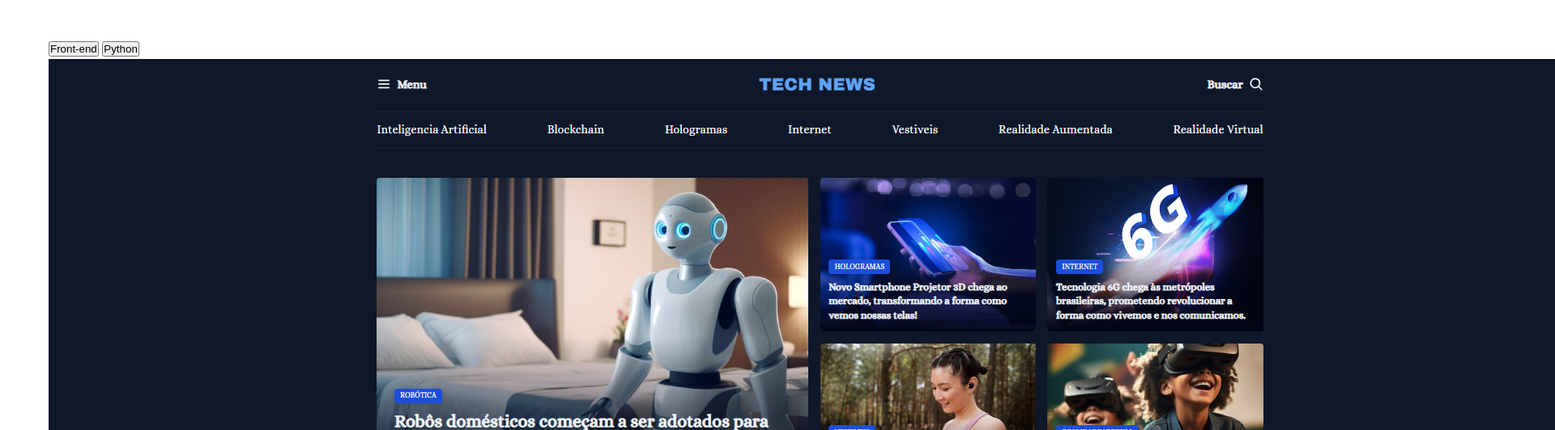
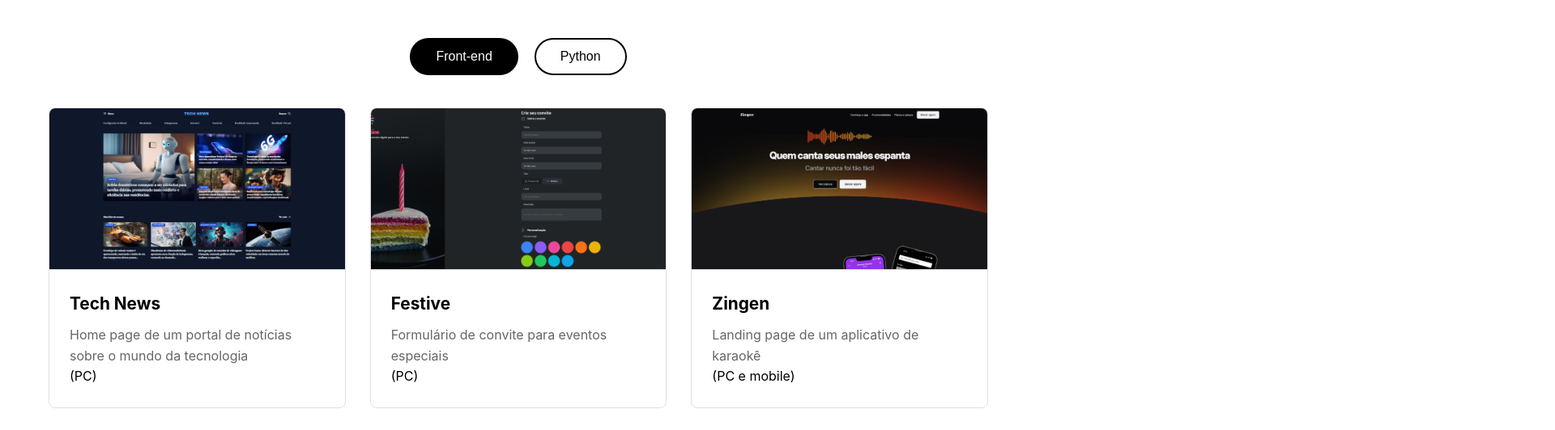
Before and after one commit to xManoelx/Portifolio-de-projetos, a plain HTML site: page index.html in a window 1280 px wide. Shown: the part 662-1194 px from the top of the page at 81% size, 1920 px wide, since content can reach past the window. Drawn offline with Linux system fonts and the light colour scheme; a script that the page names is missing.

Commit message:
projects.css

```diff
--- a/index.html
+++ b/index.html
@@ -69,7 +69,7 @@
                             <img src="assets/projects-fullstack/zingen.png" alt="">
                         </div>
                         <div class="project-content">
-                            <h3 class="project-title">Landing page</h3>
+                            <h3 class="project-title">Zingen</h3>
                             <p class="project-description">
                                 Landing page de um aplicativo de karaokê
                             </p>
@@ -95,7 +95,7 @@
                             <img src="assets/projects-fullstack/usesnitap.png" alt="">
                         </div>
                         <div class="project-content">
-                            <h3 class="project-title">E-commerce de venda de patins</h3>
+                            <h3 class="project-title">Snitap</h3>
                             <p class="project-description">
                                 E-commerce para a venda de patins
                             </p>
--- a/styles/index.css
+++ b/styles/index.css
@@ -1,2 +1,3 @@
     @import url(main.css);
     @import url(profile.css);
+    @import url(projects.css);
--- /dev/null
+++ b/styles/projects.css
@@ -0,0 +1,120 @@
+/* Seção de Projetos */
+
+/* Abas de Projetos */
+.tabs-container {
+    display: flex;
+    justify-content: center;
+    margin-bottom: 40px;
+}
+
+.tab-button {
+    background: none;
+    border: 2px solid #000;
+    padding: 12px 30px;
+    margin: 0 10px;
+    cursor: pointer;
+    font-size: 1rem;
+    font-weight: 500;
+    color: #000;
+    border-radius: 50px;
+    transition: all 0.3s ease;
+}
+
+.tab-button:hover {
+    background: #000;
+    color: #fff;
+}
+
+.tab-button.active {
+    background: #000;
+    color: #fff;
+}
+
+.tab-content {
+    display: none;
+}
+
+.tab-content.active {
+    display: block;
+}
+
+/* Grid de Projetos */
+.projects-grid {
+    display: grid;
+    grid-template-columns: repeat(auto-fit, minmax(300px, 1fr));
+    gap: 30px;
+    margin-top: 20px;
+}
+
+.project-card {
+    border: 1px solid #e0e0e0;
+    border-radius: 8px;
+    overflow: hidden;
+    transition: transform 0.3s ease, box-shadow 0.3s ease, border-color 0.3s ease;
+}
+
+.project-card:hover {
+    transform: translateY(-5px);
+    box-shadow: 0 10px 30px rgba(0,0,0,0.1);
+    border-color: #007bff;
+}
+
+.project-image {
+    width: 100%;
+    height: 200px;
+    background: #f8f8f8;
+    display: flex;
+    align-items: center;
+    justify-content: center;
+    color: #999;
+    font-size: 14px;
+    border-bottom: 1px solid #e0e0e0;
+    overflow: hidden;
+}
+
+.project-image img {
+    width: 100%;
+    height: 100%;
+    object-fit: cover;
+}
+
+.project-content {
+    padding: 25px;
+}
+
+.project-title {
+    font-size: 1.3rem;
+    font-weight: 700;
+    margin-bottom: 10px;
+    color: #000;
+}
+
+.project-description {
+    color: #666;
+    font-size: 1rem;
+}
+
+/* Responsive para Projetos */
+@media (max-width: 768px) {
+    .projects-grid {
+        grid-template-columns: 1fr;
+        gap: 20px;
+    }
+
+    .tab-button {
+        padding: 10px 20px;
+        margin: 0 5px;
+        font-size: 0.9rem;
+    }
+
+    .tabs-container {
+        flex-wrap: wrap;
+        gap: 10px;
+    }
+}
+
+@media (max-width: 480px) {
+    .project-content {
+        padding: 20px;
+    }
+}
```
